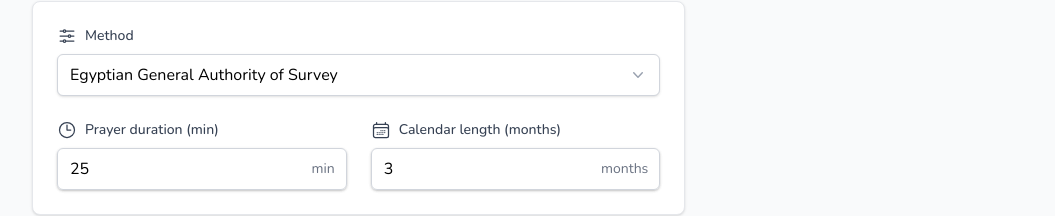
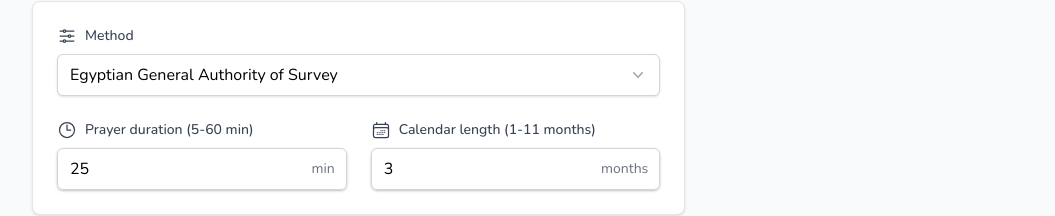
Before and after one commit to AhmedElywa/prayCalendar, a Next.js app: page / in a window 1280 px wide. Shown: the part 462-678 px from the top of the page, without its empty margins (112-1167 px from the left). Built offline with nearby package versions, Linux system fonts and the light colour scheme.

Commit message:
Update translations for prayer duration and calendar length
- Modify English and Arabic translations for prayer duration to specify valid ranges (5-60 min for Iftar and 0-180 min for Traweeh)
- Update calendar length translations to reflect valid months (1-11 months)

```diff
--- a/src/constants/translations.ts
+++ b/src/constants/translations.ts
@@ -9,8 +9,8 @@
     locating: 'Locating…',
     addressPlaceholder: 'City, State, Country - eg. Cairo, Egypt',
     method: 'Method',
-    duration: 'Prayer duration (min)',
-    months: 'Calendar length (months)',
+    duration: 'Prayer duration (5-60 min)',
+    months: 'Calendar length (1-11 months)',
     selectAlarms: 'Select Alarms',
     selectEvents: 'Select Prayer Events',
     copy: 'Copy subscribe link',
@@ -65,8 +65,8 @@
     changeSettings: 'Change settings',
     ramadanMode: 'Ramadan Mode',
     ramadanModeDescription: 'Add separate Iftar and Tarawih events during Ramadan',
-    iftarDuration: 'Iftar duration (minutes)',
-    traweehDuration: 'Tarawih duration (minutes)',
+    iftarDuration: 'Iftar duration (15-60 min)',
+    traweehDuration: 'Tarawih duration (0-180 min)',
     enableRamadanMode: 'Enable Ramadan Mode',
     iftar: 'Iftar',
     tarawih: 'Tarawih',
@@ -85,8 +85,8 @@
     locating: 'جارٍ تحديد الموقع…',
     addressPlaceholder: 'City, State, Country - eg. Cairo, Egypt',
     method: 'طريقة الحساب',
-    duration: 'مدة الصلاة (دقيقة)',
-    months: 'طول التقويم (أشهر)',
+    duration: 'مدة الصلاة (5-60 دقيقة)',
+    months: 'طول التقويم (1-11 أشهر)',
     selectAlarms: 'اختر التنبيهات',
     selectEvents: 'اختر الصلوات',
     copy: 'انسخ رابط الاشتراك',
@@ -140,8 +140,8 @@
     changeSettings: 'تغيير الإعدادات',
     ramadanMode: 'وضع رمضان',
     ramadanModeDescription: 'إضافة أحداث منفصلة للإفطار والتراويح أثناء رمضان',
-    iftarDuration: 'مدة الإفطار (دقيقة)',
-    traweehDuration: 'مدة التراويح (دقيقة)',
+    iftarDuration: 'مدة الإفطار (15-60 دقيقة)',
+    traweehDuration: 'مدة التراويح (0-180 دقيقة)',
     enableRamadanMode: 'تفعيل وضع رمضان',
     iftar: 'الإفطار',
     tarawih: 'التراويح',
```
